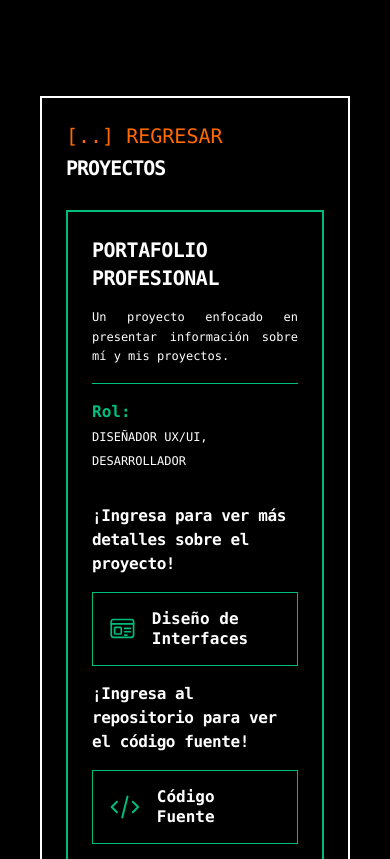
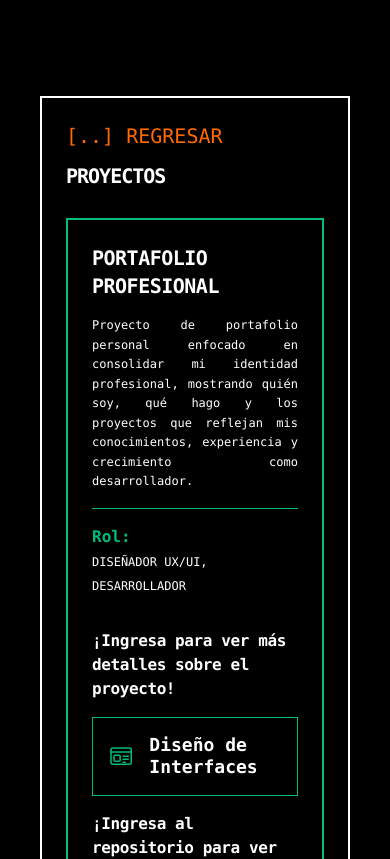
Before and after one commit to thealexispinel/PortafolioAlexisPinel, an Angular app: page /projects in a window 390 px wide. Shown: the top 859 px of the page. Built offline with nearby package versions, Linux system fonts and the light colour scheme.

Commit message:
Actualización de responsive 2.2

```diff
--- a/src/app/features/projects/projects.component.html
+++ b/src/app/features/projects/projects.component.html
@@ -7,7 +7,7 @@
            class="text-orange-500 text-xl font-bold hover:underline mb-2 block">
           [..] REGRESAR
         </a>
-        <h1 class="text-white text-xl md:text-8xl font-bold uppercase tracking-tighter leading-none">
+        <h1 class="text-white text-xl md:text-8xl font-bold uppercase tracking-tighter mt-4 leading-none">
           Proyectos
         </h1>
     </div>
@@ -19,7 +19,7 @@
         <div class="w-full md:w-2/3 space-y-4">
           <h2 class="text-white text-xl font-bold uppercase tracking-tight">Portafolio Profesional</h2>
           <p class="text-white text-xs md:text-sm leading-relaxed text-justify font-light">
-            Un proyecto enfocado en presentar información sobre mí y mis proyectos.
+            Proyecto de portafolio personal enfocado en consolidar mi identidad profesional, mostrando quién soy, qué hago y los proyectos que reflejan mis conocimientos, experiencia y crecimiento como desarrollador.
           </p>
           <div class="pt-4 border-t border-emerald-500 text-base">
             <span class="text-emerald-500 font-bold block">Rol:</span>
@@ -34,12 +34,12 @@
                 <path stroke-linecap="round" stroke-width="1.5" d="M2 8h20M14 12h5M14 15h5M14 18h2" />
                 <rect x="5" y="11" width="6" height="6" rx="1" stroke-width="1.5" />
               </svg>
-              <span class="text-white group-hover/link:text-emerald-500 text-base font-bold leading-tight">Diseño de Interfaces</span>
+              <span class="text-white group-hover/link:text-emerald-500 text-lg font-bold leading-tight">Diseño de Interfaces</span>
             </a>
           <h3 class="text-white text-basic font-bold tracking-tight">¡Ingresa al repositorio para ver el código fuente!</h3>
           <a href="https://github.com/thealexispinel/PortafolioAlexisPinel" class="border border-emerald-500 p-4 flex items-center gap-4 hover:bg-white hover:text-emerald-500 transition-all group/link">
             <svg class="w-8 h-8 text-emerald-500" fill="none" stroke="currentColor" viewBox="0 0 24 24"><path stroke-linecap="round" stroke-linejoin="round" stroke-width="1.5" d="M10 20l4-16m4 4l4 4-4 4M6 16l-4-4 4-4"></path></svg>
-            <span class="text-white group-hover/link:text-emerald-500 text-base font-bold leading-tight">Código Fuente</span>
+            <span class="text-white group-hover/link:text-emerald-500 text-lg font-bold leading-tight">Código Fuente</span>
           </a>
             <p class="text-white text-basic tracking-tight"><strong>Herremientas</strong><br><strong>Diseño UX/UI:</strong> Figma <br><strong>Backend:</strong> TypeScript <br> <strong>Frontend:</strong> Angular, HTML5, Tailwindcss</p>
         </div>
@@ -65,7 +65,7 @@
           <h3 class="text-white text-basic font-bold tracking-tight">¡Ingresa para ver más detalles sobre el proyecto!</h3>
           <a href="https://drive.google.com/file/d/1wvBYFde6hBY85Dfk3VPuWLfnHXrZHZ8N/view?usp=drive_link" class="border border-cyan-400 p-4 flex items-center gap-4 hover:bg-white hover:text-cyan-400 transition-all group/link">
             <svg class="max-w-[30px] max-h-[30px] text-cyan-400" fill="none" stroke="currentColor" viewBox="0 0 24 24"><path stroke-linecap="round" stroke-linejoin="round" stroke-width="1.5" d="M9 12h6m-6 4h6m2 5H7a2 2 0 01-2-2V5a2 2 0 012-2h5.586a1 1 0 01.707.293l5.414 5.414a1 1 0 01.293.707V19a2 2 0 01-2 2z"></path></svg>
-            <span class="text-white group-hover/link:text-cyan-400 text-lg font-bold uppercase leading-tight">Doc.</span>
+            <span class="text-white group-hover/link:text-cyan-400 text-lg font-bold leading-tight">Doc.</span>
           </a>
           <h3 class="text-white text-basic font-bold tracking-tight">¡Ingresa al repositorio para ver el código fuente!</h3>
           <a href="https://github.com/thealexispinel/RestauranteWushi" class="border border-cyan-400 p-4 flex items-center gap-4 hover:bg-white hover:text-cyan-400 transition-all group/link">
```
